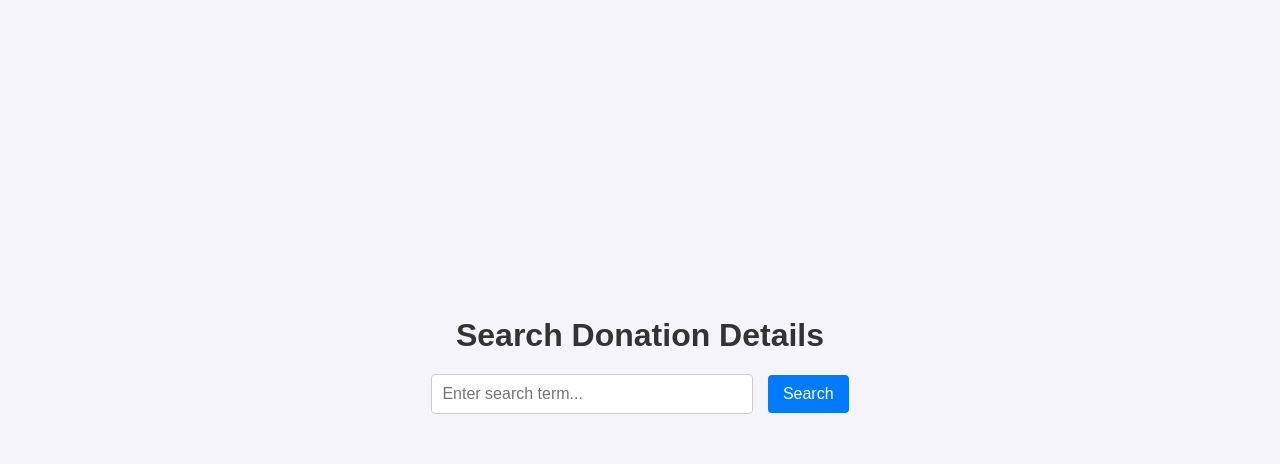
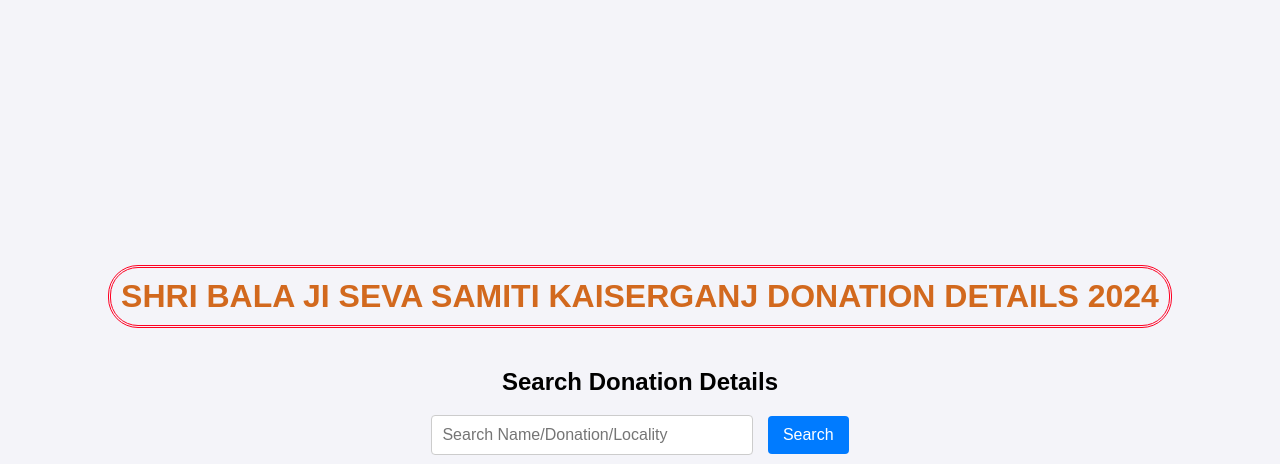
Before and after one commit to NirbhayRajMishra/Flask-app, a Flask app: page / in a window 1280 px wide. Shown: the top 464 px of the page. Run offline with Flask 3, Linux system fonts and the light colour scheme; parts of the project's set-up code (start-up, migrations or seed data) failed here and were passed over.

Commit message:
added some changes in html and css file

```diff
--- a/static/styles.css
+++ b/static/styles.css
@@ -68,3 +68,12 @@ tr:nth-child(even) {
     font-size: 18px;
     margin-top: 10px;
 }
+
+h1{
+color: chocolate;
+margin-top: 10px;
+border: #ff0022;
+border-style: double;
+border-radius: 30px;
+padding: 10px;
+}
--- a/templates/index.html
+++ b/templates/index.html
@@ -7,9 +7,10 @@
     <link rel="stylesheet" href="/static/styles.css">
 </head>
 <body>
-    <h1>Search Donation Details</h1>
+    <h1>SHRI BALA JI SEVA SAMITI KAISERGANJ DONATION DETAILS 2024</h1>
+    <h2>Search Donation Details</h2>
     <form id="search-form">
-        <input type="text" id="query" name="query" placeholder="Enter search term..." required>
+        <input type="text" id="query" name="query" placeholder="Search Name/Donation/Locality" required>
         <button type="submit">Search</button>
     </form>
     <div class="message" id="message"></div>
```
Also changed, not shown: 1 other file.
